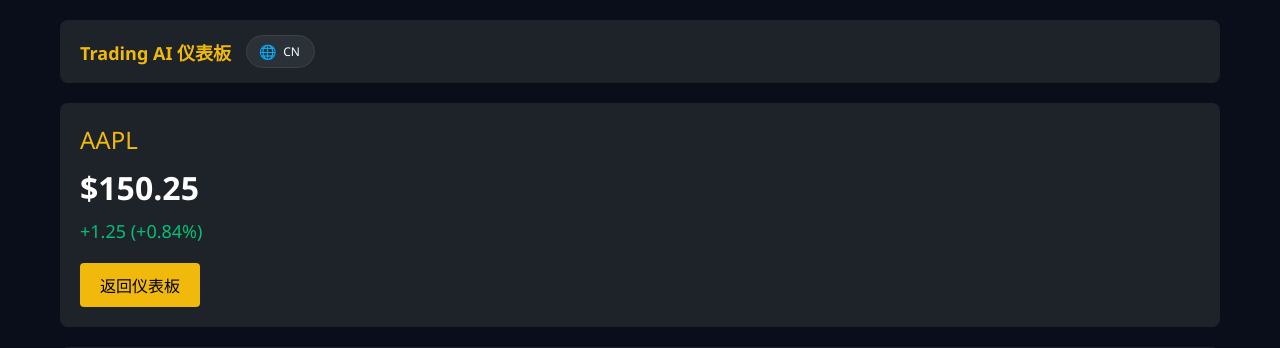
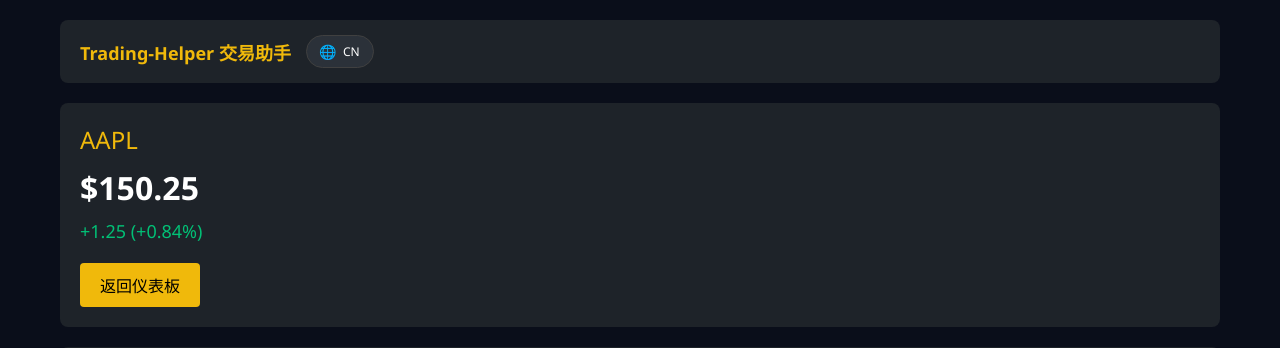
Before and after one commit to Ethan-LWT/Trading-Helper, a Flask app: template web/templates/stock.html in a window 1280 px wide. Shown: the top 348 px of the page. Run offline with Flask 3, Linux system fonts and the light colour scheme; the template is opened without the code that fills it, so the values that code supplies are empty.

Commit message:
feat: rebrand project from 'Trading AI Dashboard' to 'Trading-Helper' and add screenshots section to README

```diff
--- a/web/static/js/i18n.js
+++ b/web/static/js/i18n.js
@@ -1,13 +1,13 @@
 /**
- * Internationalization (i18n) module for Trading AI Dashboard
- * Supports Chinese and English language switching
+ * Internationalization (i18n) module for Trading-Helper
+ * Supports Chinese and English languages
  */
 
 // Language translations
 const translations = {
     zh: {
         // Header and Navigation
-        'trading_ai_dashboard': 'Trading AI 仪表板',
+        'trading_helper': 'Trading-Helper 交易助手',
         'push_notifications': '推送功能',
         'watchlist_title': '自选股票',
         'remove_stock': '删除股票',
@@ -180,7 +180,8 @@
 
     en: {
         // Header and Navigation
-        'trading_ai_dashboard': 'Trading AI Dashboard',
+        'trading_helper': 'Trading-Helper',
+        'trading_helper_stock': 'Trading-Helper - Stock Analysis',
         'push_notifications': 'Push Notifications',
         'watchlist_title': 'Watchlist',
         'remove_stock': 'Remove Stock',
@@ -347,7 +348,7 @@
 };
 
 // Current language (default: Chinese)
-let currentLanguage = localStorage.getItem('trading_ai_language') || 'zh';
+let currentLanguage = localStorage.getItem('trading_helper_language') || 'zh';
 
 /**
  * Get translation for a key
@@ -395,7 +396,7 @@
     }
 
     currentLanguage = lang;
-    localStorage.setItem('trading_ai_language', lang);
+    localStorage.setItem('trading_helper_language', lang);
 
     // Update all translatable elements
     updatePageTranslations();
--- a/web/templates/index.html
+++ b/web/templates/index.html
@@ -3,7 +3,7 @@
 <head>
     <meta charset="UTF-8">
     <meta name="viewport" content="width=device-width, initial-scale=1.0">
-    <title data-i18n="trading_ai_dashboard">Trading AI Dashboard</title>
+    <title data-i18n="Trading_Helper">Trading-Helper</title>
     <script src="https://cdnjs.cloudflare.com/ajax/libs/Chart.js/3.9.1/chart.min.js"></script>
     <script src="https://cdn.jsdelivr.net/npm/lightweight-charts@4.1.3/dist/lightweight-charts.standalone.production.js"></script>
     <script src="/static/js/i18n.js"></script>
@@ -931,7 +931,7 @@
     <div class="dashboard">
         <div class="header">
             <div class="logo-container">
-                <div class="logo" data-i18n="trading_ai_dashboard">🚀 Trading AI Dashboard</div>
+                <div class="logo" data-i18n="trading_helper">🚀 Trading-Helper</div>
                 <div class="language-toggle" onclick="toggleLanguage()">
                     <span class="globe-icon">🌐</span>
                     <span class="lang-text" id="currentLangText">EN</span>
--- a/web/templates/stock.html
+++ b/web/templates/stock.html
@@ -3,7 +3,7 @@
 <head>
     <meta charset="UTF-8">
     <meta name="viewport" content="width=device-width, initial-scale=1.0">
-    <title data-i18n="trading_ai_dashboard">Trading AI - Stock Analysis</title>
+    <title data-i18n="trading_helper_stock">Trading-Helper - Stock Analysis</title>
     <script src="https://cdnjs.cloudflare.com/ajax/libs/Chart.js/3.9.1/chart.min.js"></script>
     <script src="/static/js/i18n.js"></script>
     <style>
@@ -151,7 +151,7 @@
     <div class="container">
         <div class="header">
             <div class="logo-container">
-                <div class="logo" data-i18n="trading_ai_dashboard">🚀 Trading AI Dashboard</div>
+                <div class="logo" data-i18n="trading_helper">🚀 Trading-Helper</div>
                 <div class="language-toggle" onclick="toggleLanguage()">
                     <span class="globe-icon">🌐</span>
                     <span class="lang-text" id="currentLangText">EN</span>
```
Also changed, not shown: CONTRIBUTING.md (+6 -6 lines), CHANGELOG.md, README.md, 4 other files.
